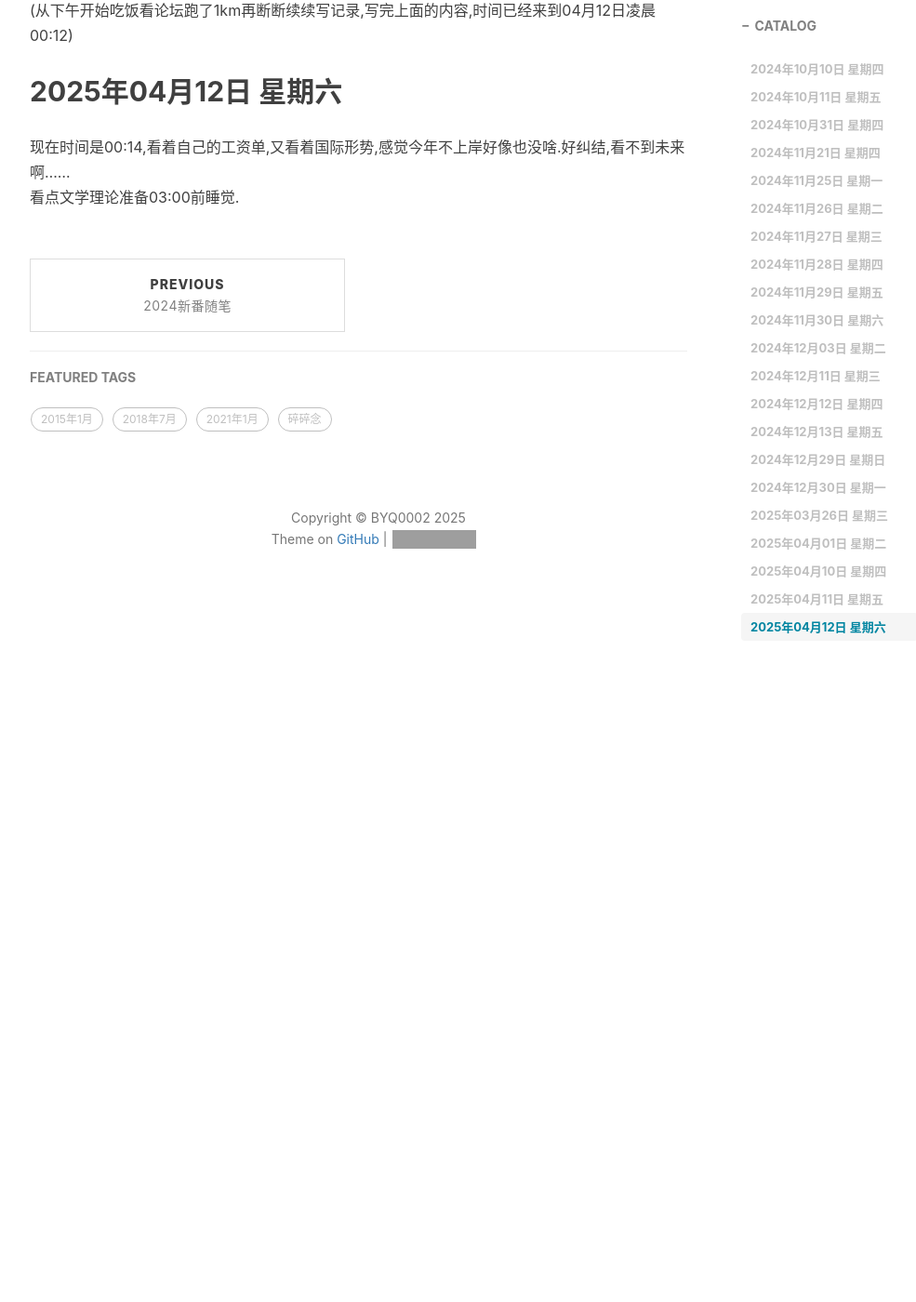
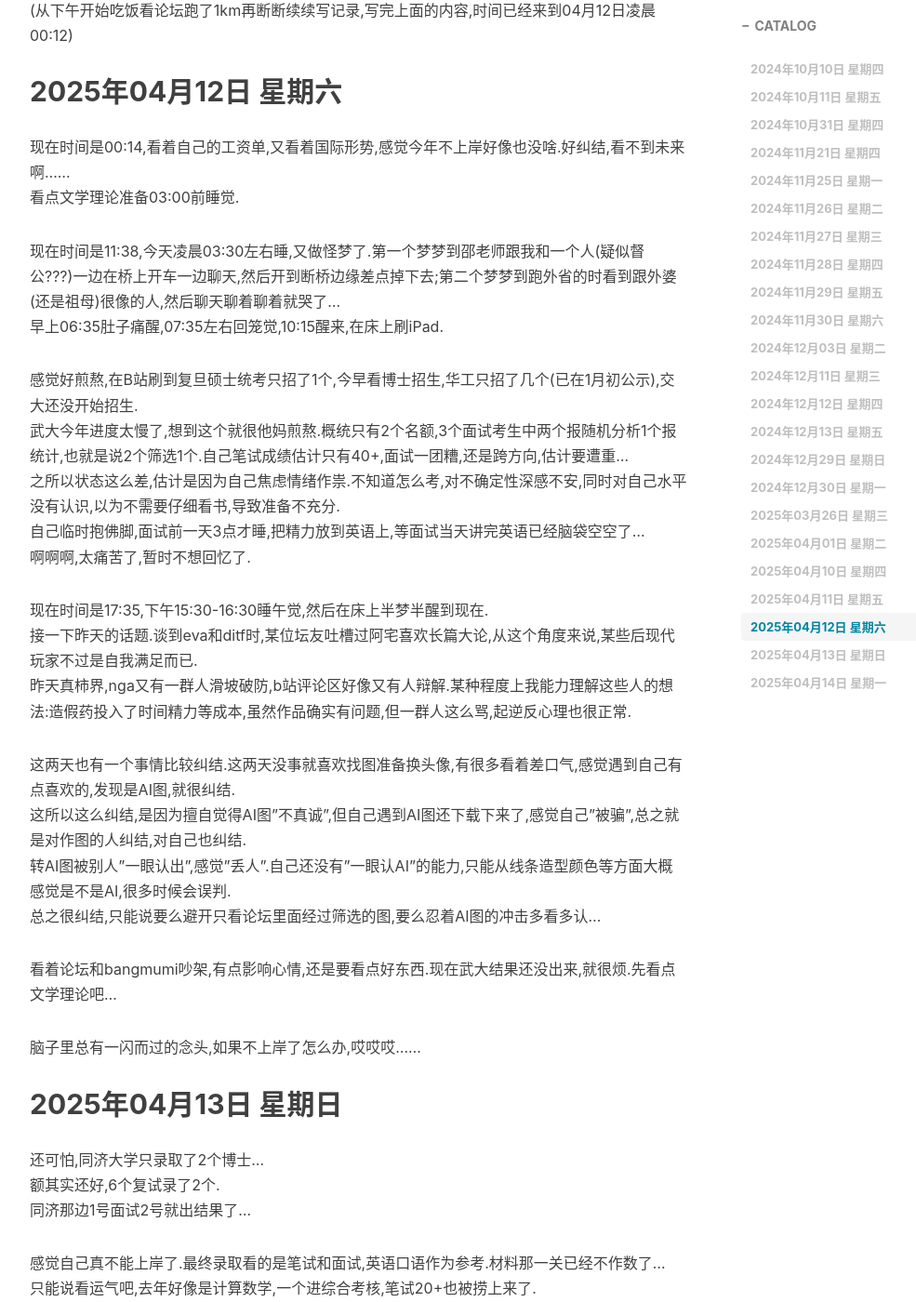
Before and after one commit to BYQ0002/BYQ0002.github.io, a Jekyll site: the page built from _posts/2024-10-01-一点近况v24.md, in a window 1280 px wide and 1400 px high, scrolled down 15280 px. Shown: the whole window at 93% size, without its empty margins (233-1218 px from the left). Built offline with Jekyll 4.4.1, drawn with Linux system fonts in a browser that asks for light colours; nearby versions of some CDN libraries; comment, search, counter and statistics services are not loaded; before the commit the page ends 15964 px from its top, so only the background shows below that; some of the changed text lies outside the part shown; grey boxes are pictures that could not be loaded.

Commit message:
240415_01

```diff
--- a/_posts/2024-10-01-一点近况v24.md
+++ b/_posts/2024-10-01-一点近况v24.md
@@ -455,3 +455,42 @@ bangumi哭友反攻倒算,有些人还是觉得被饭圈攻击,然后有15年注
 
 现在时间是00:14,看着自己的工资单,又看着国际形势,感觉今年不上岸好像也没啥.好纠结,看不到未来啊......
 看点文学理论准备03:00前睡觉.
+
+现在时间是11:38,今天凌晨03:30左右睡,又做怪梦了.第一个梦梦到邵老师跟我和一个人(疑似督公???)一边在桥上开车一边聊天,然后开到断桥边缘差点掉下去;第二个梦梦到跑外省的时看到跟外婆(还是祖母)很像的人,然后聊天聊着聊着就哭了...
+早上06:35肚子痛醒,07:35左右回笼觉,10:15醒来,在床上刷iPad.
+
+感觉好煎熬,在B站刷到复旦硕士统考只招了1个,今早看博士招生,华工只招了几个(已在1月初公示),交大还没开始招生.
+武大今年进度太慢了,想到这个就很他妈煎熬.概统只有2个名额,3个面试考生中两个报随机分析1个报统计,也就是说2个筛选1个.自己笔试成绩估计只有40+,面试一团糟,还是跨方向,估计要遭重...
+之所以状态这么差,估计是因为自己焦虑情绪作祟.不知道怎么考,对不确定性深感不安,同时对自己水平没有认识,以为不需要仔细看书,导致准备不充分.
+自己临时抱佛脚,面试前一天3点才睡,把精力放到英语上,等面试当天讲完英语已经脑袋空空了...
+啊啊啊,太痛苦了,暂时不想回忆了.
+
+现在时间是17:35,下午15:30-16:30睡午觉,然后在床上半梦半醒到现在.
+接一下昨天的话题.谈到eva和ditf时,某位坛友吐槽过阿宅喜欢长篇大论,从这个角度来说,某些后现代玩家不过是自我满足而已.
+昨天真柿界,nga又有一群人滑坡破防,b站评论区好像又有人辩解.某种程度上我能力理解这些人的想法:造假药投入了时间精力等成本,虽然作品确实有问题,但一群人这么骂,起逆反心理也很正常.
+
+这两天也有一个事情比较纠结.这两天没事就喜欢找图准备换头像,有很多看着差口气,感觉遇到自己有点喜欢的,发现是AI图,就很纠结.
+这所以这么纠结,是因为擅自觉得AI图"不真诚",但自己遇到AI图还下载下来了,感觉自己"被骗",总之就是对作图的人纠结,对自己也纠结.
+转AI图被别人"一眼认出",感觉"丢人".自己还没有"一眼认AI"的能力,只能从线条造型颜色等方面大概感觉是不是AI,很多时候会误判.
+总之很纠结,只能说要么避开只看论坛里面经过筛选的图,要么忍着AI图的冲击多看多认...
+
+看着论坛和bangmumi吵架,有点影响心情,还是要看点好东西.现在武大结果还没出来,就很烦.先看点文学理论吧...
+
+脑子里总有一闪而过的念头,如果不上岸了怎么办,哎哎哎......
+
+## 2025年04月13日 星期日
+
+还可怕,同济大学只录取了2个博士...
+额其实还好,6个复试录了2个.
+同济那边1号面试2号就出结果了...
+
+感觉自己真不能上岸了.最终录取看的是笔试和面试,英语口语作为参考.材料那一关已经不作数了...
+只能说看运气吧,去年好像是计算数学,一个进综合考核,笔试20+也被捞上来了.
+看了北航,10个综合考核,录了8个.感觉武大机会还是挺多的,还是自己不争气...
+
+## 2025年04月14日 星期一
+
+他妈的他妈的他妈的他妈的他妈的...
+还没出成绩还没出成绩还没出成绩还没出成绩还没出成绩还没出成绩还没出成绩...
+
+这几天
```
Also changed, not shown: _posts/2020-01-12-《机动战士高达 铁血的奥尔芬斯》观影随笔.md (+6 -0 lines), _posts/2025-04-13-《机动战士高达 GQuuuuuuX》观影随笔.md (added, +31 -0 lines).
